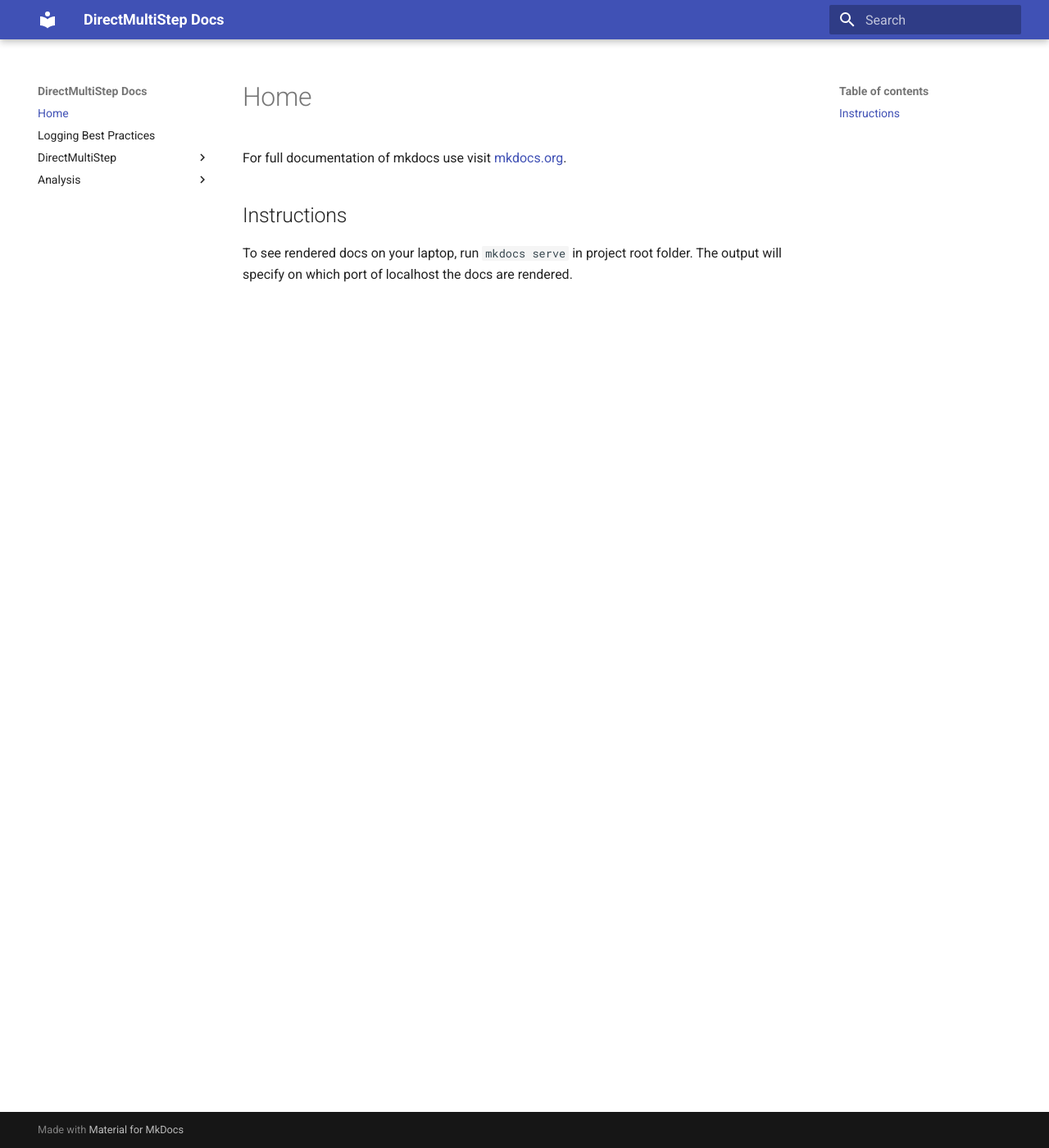
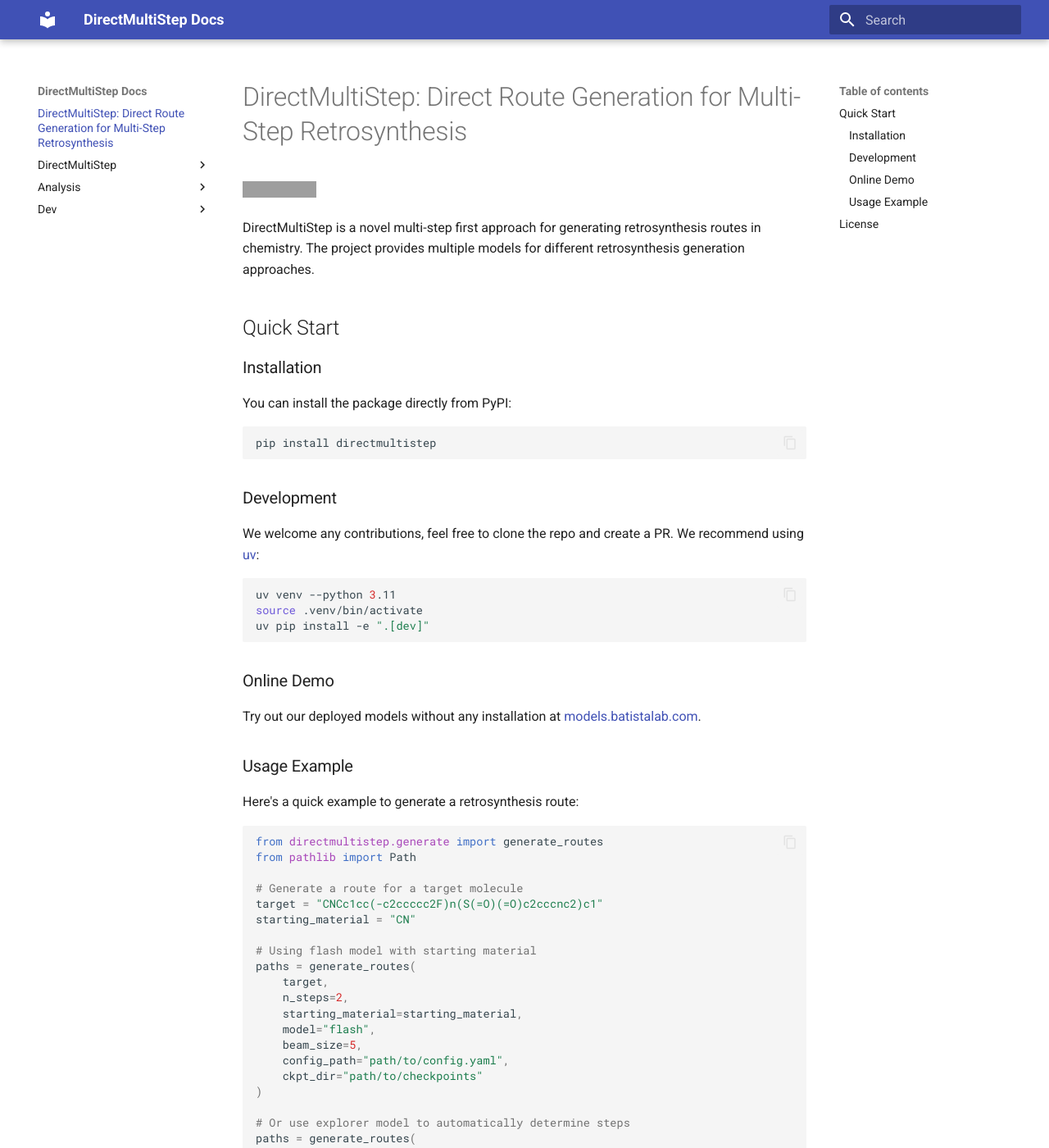
Before and after one commit to batistagroup/DirectMultiStep, an MkDocs documentation site: the page built from docs/index.md, in a window 1280 px wide and 1400 px high. Shown: the whole window at 82% size. Built offline with MkDocs 1.6.1 and Material for MkDocs 9.7.7, drawn with Linux system fonts in a browser that asks for light colours; some of the changed text lies outside the part shown; grey boxes are pictures that could not be loaded.

Commit message:
DOCS: update the index page, fix a few warnings in mkdocs (#9)
* DOCS: fix a few docstrings by removing unused parameters

* DOCS: include all files

* DOCS: ignore built website, a few other changes

````diff
--- a/docs/index.md
+++ b/docs/index.md
@@ -1,7 +1,68 @@
-# Home
+# DirectMultiStep: Direct Route Generation for Multi-Step Retrosynthesis
 
-For full documentation of mkdocs use visit [mkdocs.org](https://www.mkdocs.org).
+[![arXiv](https://img.shields.io/badge/arXiv-2405.13983-b31b1b.svg)](https://arxiv.org/abs/2405.13983)
 
-## Instructions
+DirectMultiStep is a novel multi-step first approach for generating retrosynthesis routes in chemistry. The project provides multiple models for different retrosynthesis generation approaches.
 
-To see rendered docs on your laptop, run `mkdocs serve` in project root folder. The output will specify on which port of localhost the docs are rendered.
+## Quick Start
+
+### Installation
+
+You can install the package directly from PyPI:
+
+```bash
+pip install directmultistep
+```
+
+### Development
+
+We welcome any contributions, feel free to clone the repo and create a PR. We recommend using [uv](https://docs.astral.sh/uv/getting-started/installation/):
+
+```bash
+uv venv --python 3.11
+source .venv/bin/activate
+uv pip install -e ".[dev]"
+```
+
+### Online Demo
+
+Try out our deployed models without any installation at [models.batistalab.com](https://models.batistalab.com).
+
+### Usage Example
+
+Here's a quick example to generate a retrosynthesis route:
+
+```python
+from directmultistep.generate import generate_routes
+from pathlib import Path
+
+# Generate a route for a target molecule
+target = "CNCc1cc(-c2ccccc2F)n(S(=O)(=O)c2cccnc2)c1"
+starting_material = "CN"
+
+# Using flash model with starting material
+paths = generate_routes(
+    target,
+    n_steps=2,
+    starting_material=starting_material,
+    model="flash",
+    beam_size=5,
+    config_path="path/to/config.yaml",
+    ckpt_dir="path/to/checkpoints"
+)
+
+# Or use explorer model to automatically determine steps
+paths = generate_routes(
+    target,
+    starting_material=starting_material,
+    model="explorer",
+    beam_size=5,
+    config_path="path/to/config.yaml",
+    ckpt_dir="path/to/checkpoints"
+)
+```
+
+## License
+
+- Code: MIT License
+- Paper content ([arXiv preprint](https://arxiv.org/abs/2405.13983)): CC-BY 4.0
````
Also changed, not shown: docs/dev/logging.md (renamed from docs/logging.md), 6 other files.
